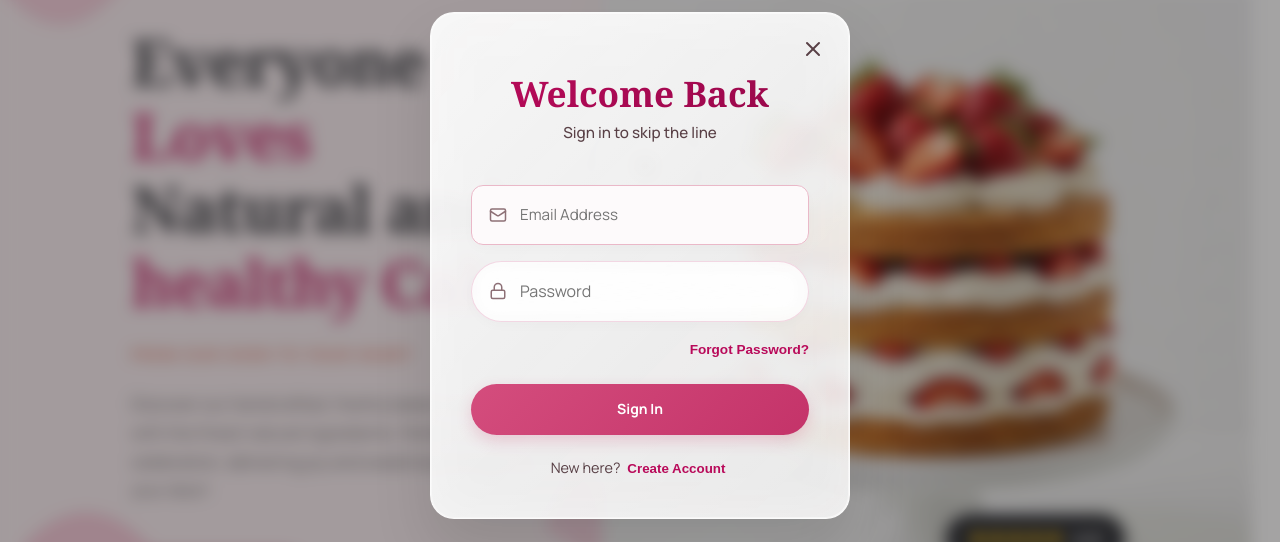
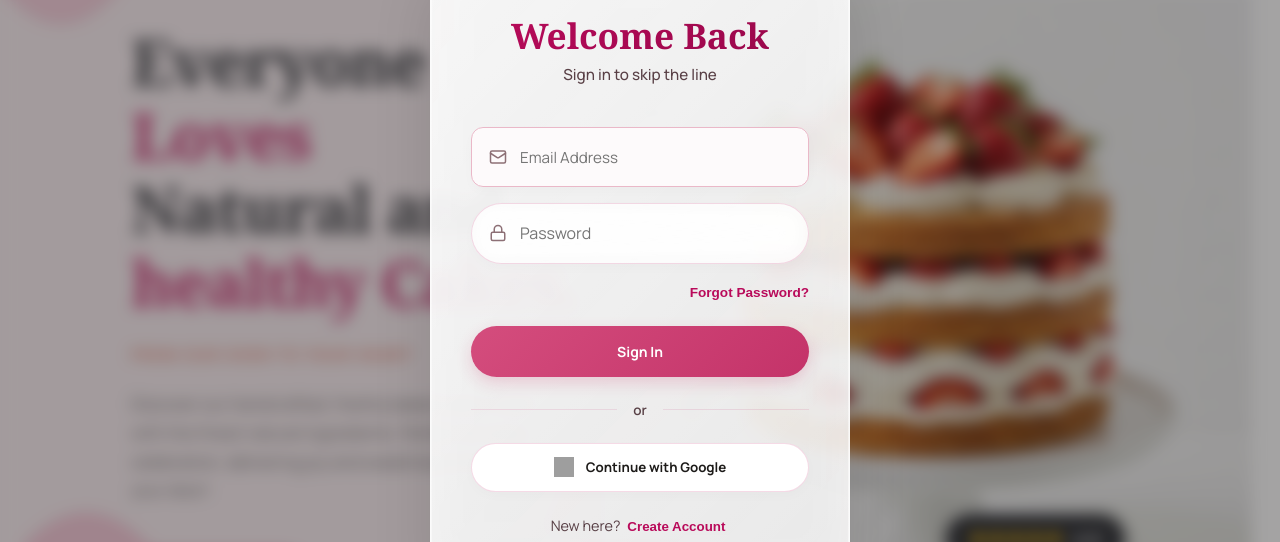
Before and after one commit to anrix05/Crumblecake, a React (Vite) app: page / in a window 1280 px wide. Both pictures are taken after a click on the button 1105 px from the left and 82 px from the top of the page. Shown: the part 135-677 px from the top of the page. Built offline with nearby package versions, Linux system fonts and the light colour scheme; no server answers; the database is empty; grey boxes are pictures that could not be loaded.

Commit message:
Add Google Login option to authentication modal

```diff
--- a/src/components/CustomerAuthModal.css
+++ b/src/components/CustomerAuthModal.css
@@ -160,3 +160,54 @@
     transform: translateY(0) scale(1);
   }
 }
+
+.auth-divider {
+  display: flex;
+  align-items: center;
+  margin: 1.5rem 0;
+  color: var(--color-text-light);
+  font-size: 0.85rem;
+  font-weight: 600;
+}
+
+.auth-divider::before,
+.auth-divider::after {
+  content: "";
+  flex: 1;
+  height: 1px;
+  background: rgba(185, 10, 90, 0.1);
+}
+
+.auth-divider span {
+  padding: 0 1rem;
+}
+
+.google-btn {
+  width: 100%;
+  display: flex;
+  align-items: center;
+  justify-content: center;
+  gap: 0.75rem;
+  background: white;
+  border: 1px solid rgba(185, 10, 90, 0.15);
+  color: var(--color-text-dark);
+  padding: 0.85rem;
+  border-radius: var(--radius-full);
+  font-weight: 700;
+  font-family: inherit;
+  cursor: pointer;
+  transition: all 0.2s cubic-bezier(0.2, 0.8, 0.2, 1);
+  box-shadow: 0 4px 12px rgba(0, 0, 0, 0.02);
+}
+
+.google-btn:hover {
+  background: rgba(255, 255, 255, 0.9);
+  border-color: rgba(185, 10, 90, 0.3);
+  transform: translateY(-2px);
+  box-shadow: 0 8px 24px rgba(0, 0, 0, 0.06);
+}
+
+.google-btn img {
+  width: 20px;
+  height: 20px;
+}
--- a/src/components/CustomerAuthModal.jsx
+++ b/src/components/CustomerAuthModal.jsx
@@ -4,7 +4,7 @@ import { X, Mail, Lock } from 'lucide-react';
 import './CustomerAuthModal.css';
 
 export default function CustomerAuthModal({ isOpen, onClose }) {
-  const { signIn, signUp, user, signOut, resetPassword } = useAuth();
+  const { signIn, signUp, user, signOut, resetPassword, signInWithGoogle } = useAuth();
   const [isLogin, setIsLogin] = useState(true);
   const [isResetting, setIsResetting] = useState(false);
   const [resetSent, setResetSent] = useState(false);
@@ -152,6 +152,23 @@ export default function CustomerAuthModal({ isOpen, onClose }) {
               </button>
             </form>
 
+            {!isResetting && (
+              <>
+                <div className="auth-divider">
+                  <span>or</span>
+                </div>
+
+                <button
+                  type="button"
+                  className="google-btn"
+                  onClick={() => signInWithGoogle()}
+                >
+                  <img src="https://img.icons8.com/color/48/000000/google-logo.png" alt="Google" />
+                  Continue with Google
+                </button>
+              </>
+            )}
+
             <div className="auth-toggle" style={{marginTop: '1.5rem', textAlign: 'center'}}>
               {isResetting ? (
                 <>
--- a/src/context/AuthContext.jsx
+++ b/src/context/AuthContext.jsx
@@ -90,6 +90,15 @@ export const AuthProvider = ({ children }) => {
     return { data, error };
   };
 
+  const signInWithGoogle = async () => {
+    return await supabase.auth.signInWithOAuth({
+      provider: 'google',
+      options: {
+        redirectTo: window.location.origin
+      }
+    });
+  };
+
   const isAdmin = user?.email === 'chef@crumblecakes.in';
 
   return (
@@ -101,6 +110,7 @@ export const AuthProvider = ({ children }) => {
       signOut,
       updateProfile,
       resetPassword,
+      signInWithGoogle,
       savedName,
       savedPhone,
       savedAddress,
```
